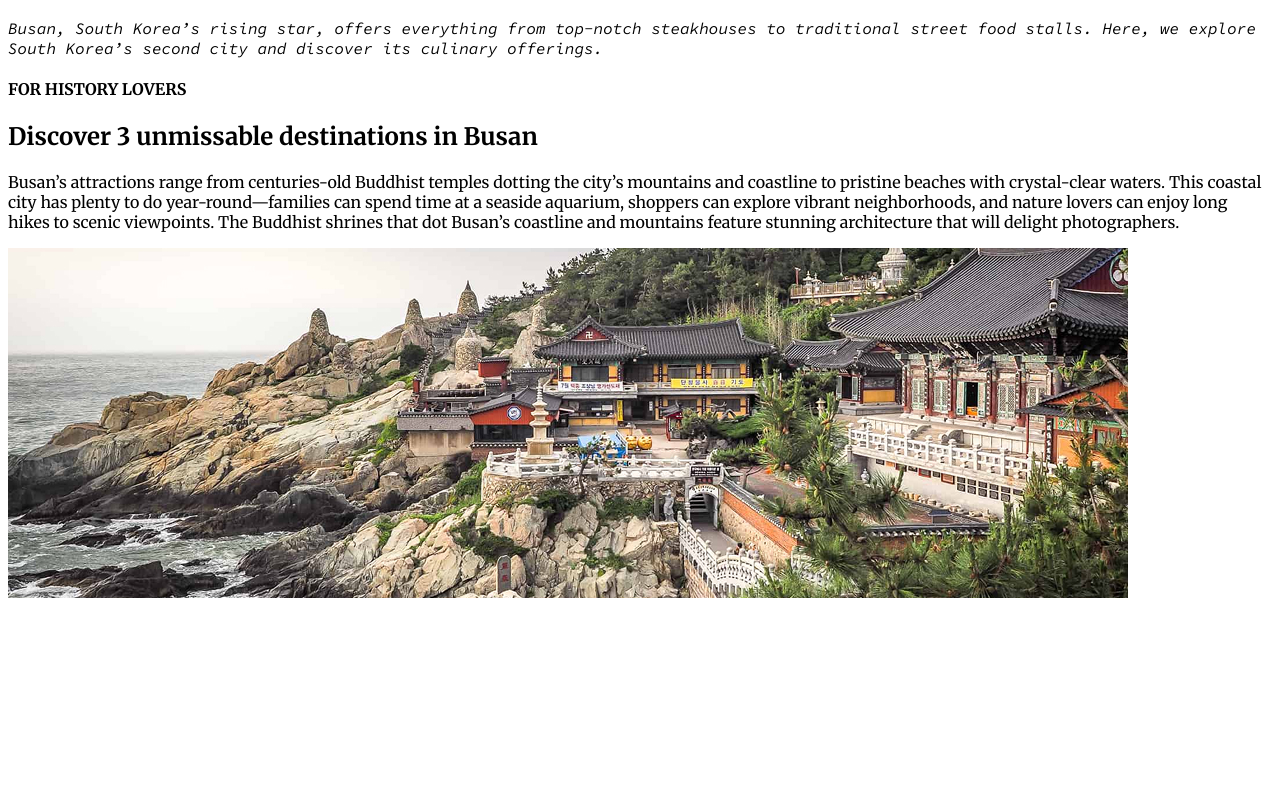
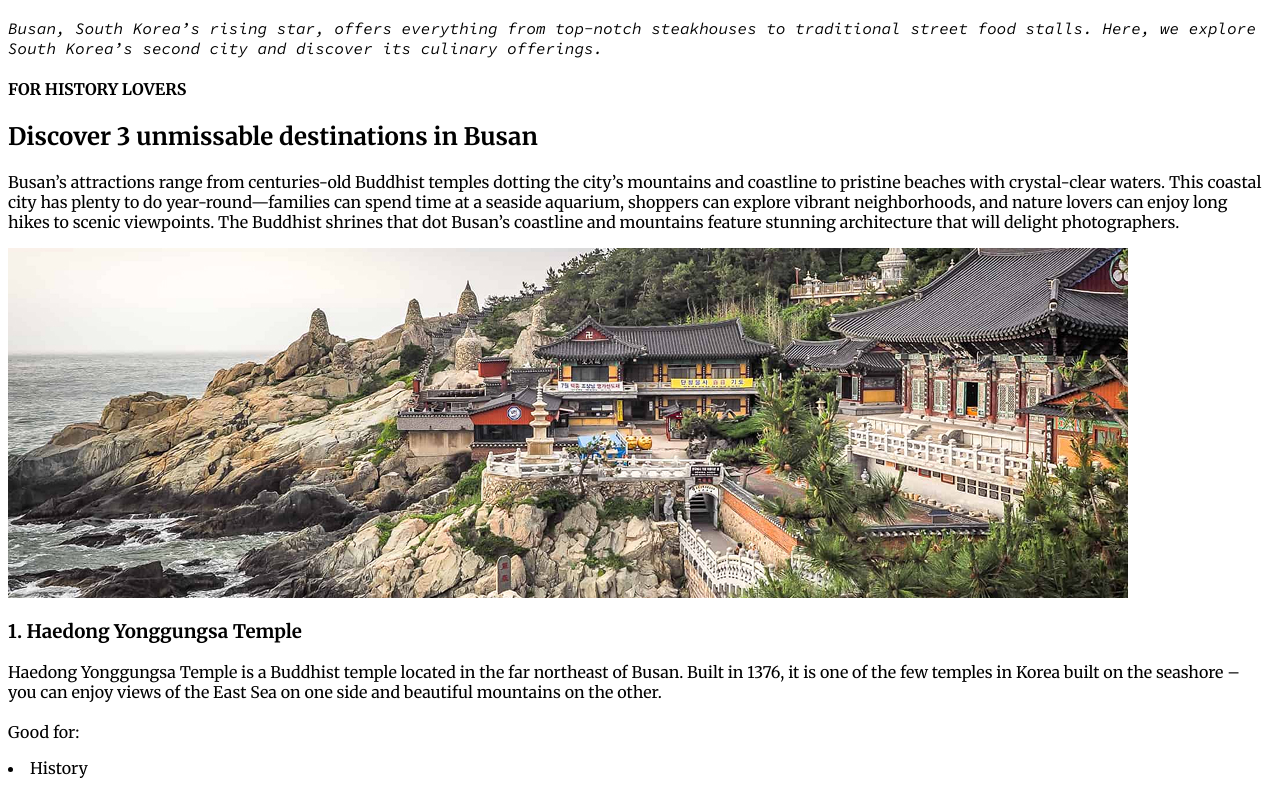
Before and after one commit to guilhermegabrielss/desafio-local-turistico-rocketseat, a plain HTML site: page index.html in a window 1280 px wide. Shown: the part 786-1580 px from the top of the page. Before the commit the page ends 1396 px from the top, so only its background shows below. Drawn offline with Linux system fonts and the light colour scheme.

Commit message:
feat: adds a part of the list of must-see places in Busan city

```diff
--- a/index.html
+++ b/index.html
@@ -38,5 +38,15 @@
       src="assets/haedong-yonggungsa-temple.jpg"
       alt="Haedong Yonggungsa Temple"
     />
+    <h3>1. Haedong Yonggungsa Temple</h3>
+    <p>
+      Haedong Yonggungsa Temple is a Buddhist temple located in the far
+      northeast of Busan. Built in 1376, it is one of the few temples in Korea
+      built on the seashore – you can enjoy views of the East Sea on one side
+      and beautiful mountains on the other.
+      <br /><br />
+      Good for:
+      <li>History</li>
+    </p>
   </body>
 </html>
```
